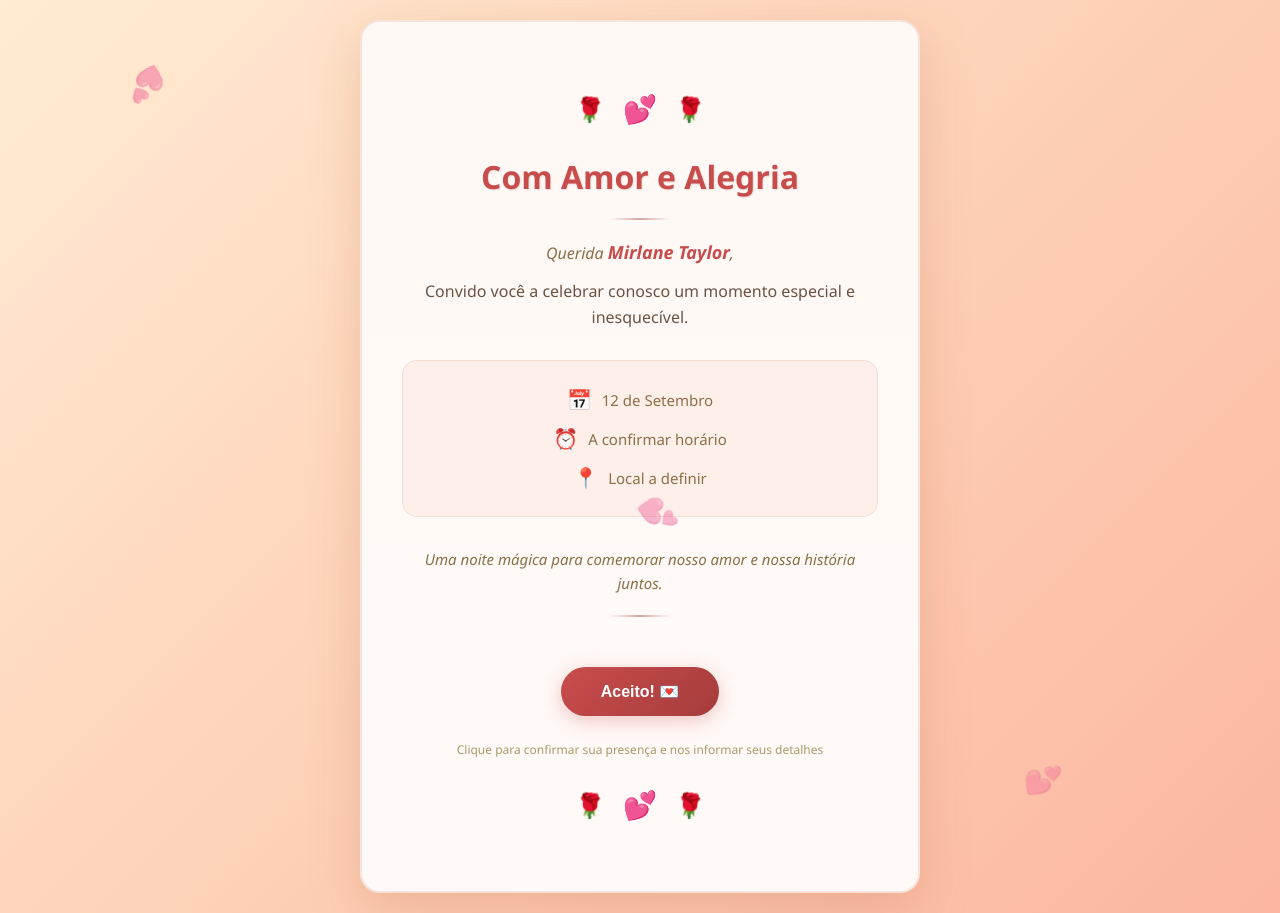
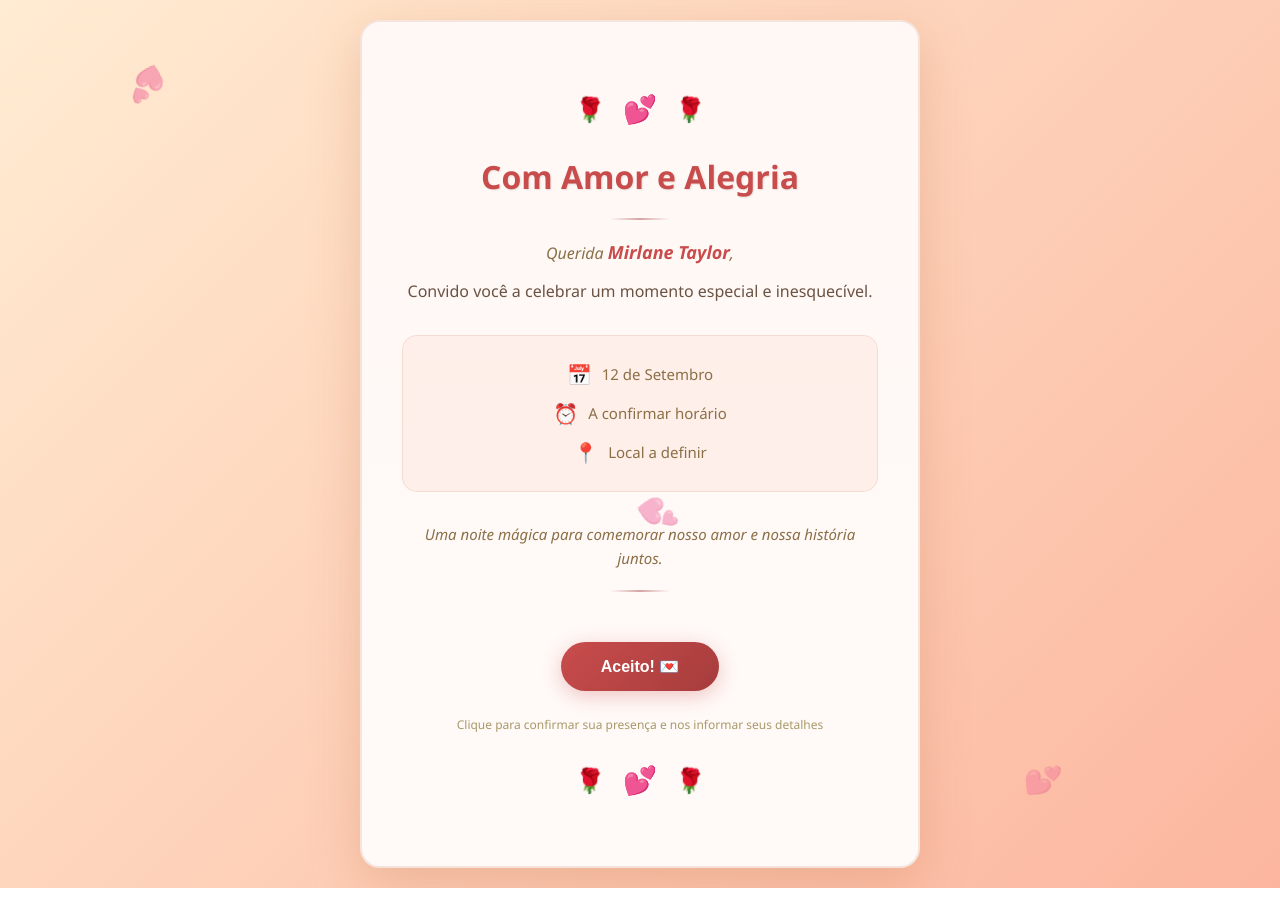
Before and after one commit to jefersonbso/anniversary-invitation, a website: page public/index.html in a window 1280 px wide. After the commit the page ends 888 px from the top, so only its background shows below. Drawn offline with Linux system fonts and the light colour scheme.

```diff
--- a/public/index.html
+++ b/public/index.html
@@ -25,7 +25,7 @@
                 <p class="greeting">Querida <span class="name">Mirlane Taylor</span>,</p>
 
                 <p class="message">
-                    Convido você a celebrar conosco um momento especial e inesquecível.
+                    Convido você a celebrar um momento especial e inesquecível.
                 </p>
 
                 <div class="event-details">
```
